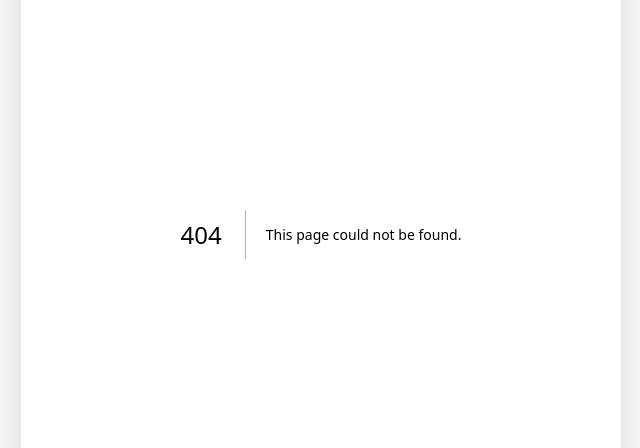
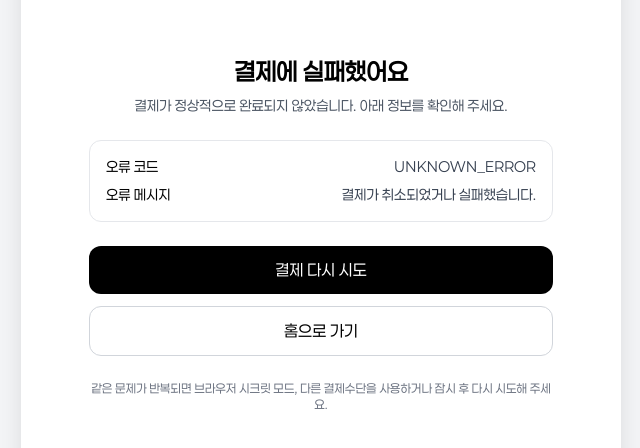
Before and after one commit to yeeun426/moyeo-web, a Next.js app: page /payments/fail in a window 1280 px wide. Before the commit this address had no page. Shown: the part 166-614 px from the top of the page, without its empty margins (319-959 px from the left). Built offline with nearby package versions, Linux system fonts and the light colour scheme.

Commit message:
feat : 결제 성공/실패 ui

```diff
--- a/package.json
+++ b/package.json
@@ -10,6 +10,7 @@
     "tailwind:init": "tailwindcss init -p"
   },
   "dependencies": {
+    "@tosspayments/payment-widget-sdk": "^0.12.0",
     "framer-motion": "^12.23.9",
     "lucide-react": "^0.540.0",
     "next": "15.4.2",
--- /dev/null
+++ b/src/app/payments/fail/page.tsx
@@ -0,0 +1,80 @@
+"use client";
+
+import { useMemo } from "react";
+import { useSearchParams, useRouter } from "next/navigation";
+
+export default function PaymentFailPage() {
+  const sp = useSearchParams();
+  const router = useRouter();
+
+  // Toss가 넘겨주는 대표 파라미터들
+  const { code, message, orderId, challengeId } = useMemo(
+    () => ({
+      code: sp.get("code") ?? "UNKNOWN_ERROR",
+      message: sp.get("message") ?? "결제가 취소되었거나 실패했습니다.",
+      orderId: sp.get("orderId") ?? "",
+      // 우리가 결제 시 success/fail URL에 같이 실어 보낸 값(선택)
+      challengeId: sp.get("challengeId") ?? "",
+    }),
+    [sp]
+  );
+
+  const goBackToCheckout = () => {
+    // 결제 재시도: 챌린지 생성 요약 모달로 돌아가거나 해당 상세/체크아웃으로 이동
+    if (challengeId) {
+      router.replace(`/challenge-detail/${challengeId}`); // 네 라우트에 맞게 조정
+      return;
+    }
+    router.replace("/");
+  };
+
+  return (
+    <div className="mx-auto flex min-h-screen max-w-lg flex-col items-center justify-center gap-6 p-6 text-center">
+      <div className="space-y-2">
+        <h1 className="text-2xl font-bold">결제에 실패했어요</h1>
+        <p className="text-sm text-gray-600">
+          결제가 정상적으로 완료되지 않았습니다. 아래 정보를 확인해 주세요.
+        </p>
+      </div>
+
+      <div className="w-full rounded-xl border bg-white p-4 text-left">
+        <dl className="space-y-2 text-sm">
+          <div className="flex items-start justify-between">
+            <dt className="font-medium">오류 코드</dt>
+            <dd className="ml-4 break-all text-gray-700">{code}</dd>
+          </div>
+          <div className="flex items-start justify-between">
+            <dt className="font-medium">오류 메시지</dt>
+            <dd className="ml-4 break-all text-gray-700">{message}</dd>
+          </div>
+          {orderId && (
+            <div className="flex items-start justify-between">
+              <dt className="font-medium">주문 번호</dt>
+              <dd className="ml-4 break-all text-gray-700">{orderId}</dd>
+            </div>
+          )}
+        </dl>
+      </div>
+
+      <div className="flex w-full flex-col gap-3">
+        <button
+          onClick={goBackToCheckout}
+          className="w-full rounded-xl bg-black py-3 text-white"
+        >
+          결제 다시 시도
+        </button>
+        <button
+          onClick={() => router.replace("/")}
+          className="w-full rounded-xl border border-gray-300 bg-white py-3"
+        >
+          홈으로 가기
+        </button>
+      </div>
+
+      <p className="text-xs text-gray-500">
+        같은 문제가 반복되면 브라우저 시크릿 모드, 다른 결제수단을 사용하거나
+        잠시 후 다시 시도해 주세요.
+      </p>
+    </div>
+  );
+}
--- /dev/null
+++ b/src/app/payments/success/page.tsx
@@ -0,0 +1,46 @@
+"use client";
+
+import { useEffect, useState } from "react";
+import { useSearchParams, useRouter } from "next/navigation";
+
+export default function PaymentSuccessPage() {
+  const sp = useSearchParams();
+  const router = useRouter();
+  const [msg, setMsg] = useState("결제 승인 중...");
+
+  useEffect(() => {
+    const paymentKey = sp.get("paymentKey");
+    const orderId = sp.get("orderId");
+    const amount = sp.get("amount");
+
+    if (!paymentKey || !orderId || !amount) {
+      setMsg("필수 파라미터가 없습니다.");
+      return;
+    }
+
+    (async () => {
+      try {
+        const res = await fetch("/api/payments/confirm", {
+          method: "POST",
+          headers: { "Content-Type": "application/json" },
+          body: JSON.stringify({ paymentKey, orderId, amount: Number(amount) }),
+        });
+
+        if (!res.ok) throw new Error("승인 실패");
+        const data = await res.json();
+        setMsg("결제가 완료되었습니다 🎉");
+        // TODO: 주문 완료 화면으로 이동/표시
+        // router.replace(`/orders/${orderId}`);
+      } catch (e) {
+        setMsg("승인 처리 중 오류가 발생했습니다.");
+      }
+    })();
+  }, [sp, router]);
+
+  return (
+    <div className="mx-auto max-w-md p-6">
+      <h1 className="mb-2 text-xl font-semibold">결제 결과</h1>
+      <p>{msg}</p>
+    </div>
+  );
+}
```
Also changed, not shown: 1 other file (tests, documents, lock files or other folders).
